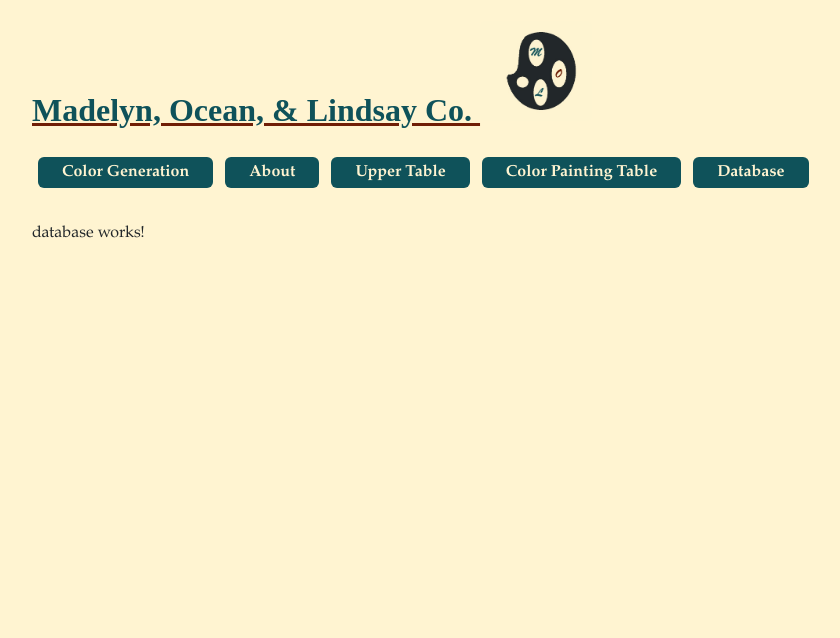
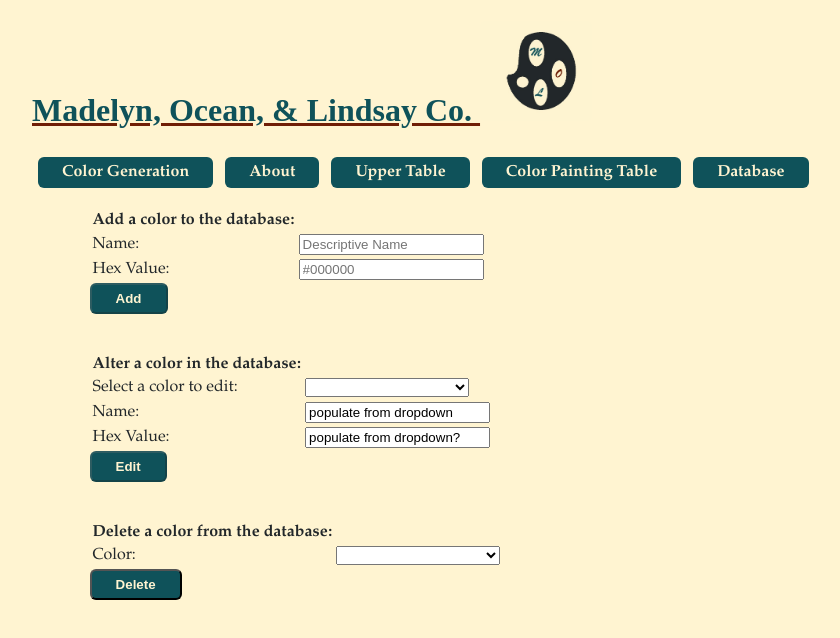
Before and after one commit to lpmichael/group-25-project, an Angular app: page /database in a window 1280 px wide. Shown: the top 638 px of the page, without its empty margins (32-872 px from the left). Built offline with nearby package versions, Linux system fonts and the light colour scheme.

Commit message:
added the form skeletons

```diff
--- a/src/app/database/database.component.html
+++ b/src/app/database/database.component.html
@@ -1 +1,69 @@
-<p>database works!</p>
+<title></title>
+<body>
+<!--
+    yay form validation  -LM
+    https://angular.dev/guide/forms/form-validation
+
+    TODO: validate the forms :(
+-->
+
+    <form [formGroup]="dataAdd" (ngSubmit)="onSubmitAdd()">
+        <table>
+            <tr>
+                <th> Add a color to the database:</th>
+            </tr>
+            <tr>
+                <td><label for="name">Name: </label> </td>
+                <td> <input type="text" formControlName="name" placeholder="Descriptive Name"> </td>
+            </tr>
+            <tr>
+                <td> <label for="hex">Hex Value: </label> </td>
+                <td> <input type="text" formControlName="hex" placeholder="#000000"> </td>
+            </tr>
+        </table>
+        <button class="button" type="submit" [disabled]="!dataAdd.valid">Add</button>
+    </form>
+
+<br> <br>
+
+    <form [formGroup]="dataEdit" (ngSubmit)="onSubmitEdit()">
+        <table>
+            <tr>
+                <th> Alter a color in the database:</th>
+            </tr>
+            <tr>
+                <td><label for="color">Select a color to edit: </label> </td>
+                <td> <select formControlName="color">
+                    <option> Populate from database </option>
+                </select> </td>
+            </tr>
+            <tr>
+                <td><label for="name">Name: </label> </td>
+                <td> <input type="text" formControlName="name" placeholder="Descriptive Name"> </td>
+            </tr>
+            <tr>
+                <td> <label for="hex">Hex Value: </label> </td>
+                <td> <input type="text" formControlName="hex" placeholder="#000000"> </td>
+            </tr>
+        </table>
+        <button class="button" type="submit" [disabled]="!dataEdit.valid">Edit</button>
+    </form>
+    <br> <br>
+
+    <form [formGroup]="dataDelete" (ngSubmit)="onSubmitDelete()">
+        <table>
+            <tr>
+                <th> Delete a color from the database:</th>
+            </tr>
+            <tr>
+                <td> <label for="color">Color: </label> </td>
+                <td> <select formControlName="color">
+                    <option> Populate from database </option>
+                </select> </td>
+            </tr>
+        </table>
+
+        <button class="button" type="submit" [disabled]="!dataDelete.valid">Delete</button>
+    </form>
+
+</body>
--- a/src/app/database/database.component.ts
+++ b/src/app/database/database.component.ts
@@ -1,11 +1,47 @@
-import { Component } from '@angular/core';
+import { Component, EventEmitter, Output } from '@angular/core';
+import { FormControl, FormGroup, ReactiveFormsModule, Validators } from '@angular/forms';
+
 
 @Component({
   selector: 'app-database',
-  imports: [],
+  imports: [ReactiveFormsModule],
   templateUrl: './database.component.html',
   styleUrl: './database.component.css'
 })
 export class DatabaseComponent {
+    @Output() addData = new EventEmitter<FormGroup>();    //The form to add something
 
-}
+        dataAdd = new FormGroup({
+        name: new FormControl('', [Validators.required, Validators.pattern('[a-zA-Z ]*')]), //must be only letters or spaces
+        hex: new FormControl('',  [Validators.required, Validators.pattern('/^#([A-Fa-f0-9]{6}|[A-Fa-f0-9]{3})$/')])
+      })                                              //must be a valid hex num
+
+          onSubmitAdd() {
+            console.log(this.dataAdd.value);
+            this.addData.emit(this.dataAdd);
+          }
+
+    @Output() editData = new EventEmitter<FormGroup>();   //the form the edit something
+
+      dataEdit = new FormGroup({
+      color: new FormControl(Validators.required),
+      name: new FormControl('populate from dropdown', [Validators.required, Validators.pattern('[a-zA-Z ]*')]), //letters or spaces only
+      hex: new FormControl('populate from dropdown?', [Validators.required, Validators.pattern('/^#([A-Fa-f0-9]{6}|[A-Fa-f0-9]{3})$/')])
+    })                                                //gotta be a hex number
+
+        onSubmitEdit() {
+          console.log(this.dataEdit.value);
+          this.editData.emit(this.dataEdit);
+        }
+
+    @Output() deleteData = new EventEmitter<FormGroup>();   //the form to delete something
+
+        dataDelete = new FormGroup({
+        color: new FormControl(Validators.required),
+      })
+
+          onSubmitDelete() {
+            console.log(this.dataDelete.value);
+            this.deleteData.emit(this.dataDelete);
+          }
+  }
```
